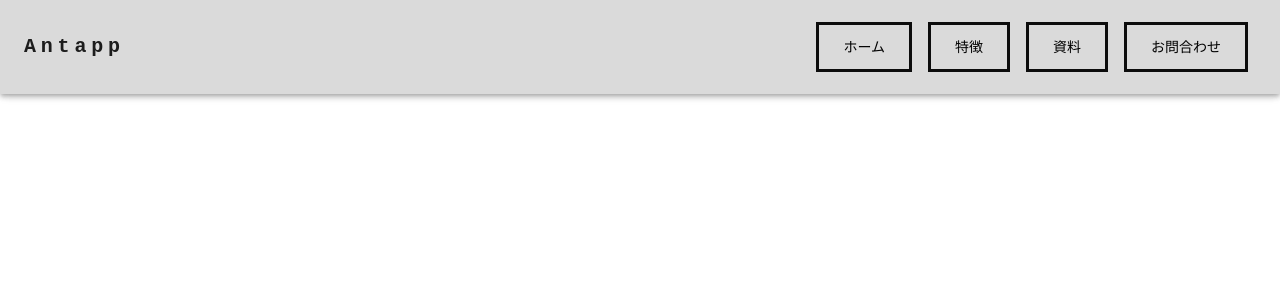
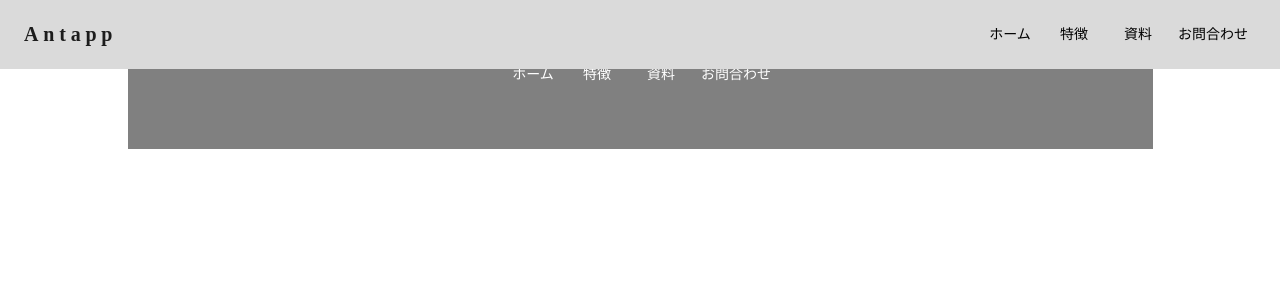
Before and after one commit to kutsu-4ta/antapp-marketing, a React (Create React App) app in the folder antapp-marketing-react/: page /form in a window 1280 px wide. Shown: the top 300 px of the page. Built offline with nearby package versions, Linux system fonts and the light colour scheme.

Commit message:
fix: 修正

```diff
--- a/antapp-marketing-react/src/commons/contactForm.tsx
+++ b/antapp-marketing-react/src/commons/contactForm.tsx
@@ -10,7 +10,7 @@ const ContactForm = () => {
             <Container sx={{paddingTop: 10, paddingBottom: 10}}>
                 <span className={'btn-round'}>
                     <a href="./product">
-                        無料相談はこちら
+                        送信
                     </a>
                 </span>
             </Container>
--- /dev/null
+++ b/antapp-marketing-react/src/commons/footer.tsx
@@ -0,0 +1,47 @@
+import * as React from 'react';
+import Container from '@mui/material/Container';
+import "./navigationBar.css";
+import Button from "@mui/material/Button";
+import Box from "@mui/material/Box";
+import Typography from "@mui/material/Typography";
+
+const menuContent = [
+    {
+        'name': 'ホーム',
+        'url' : '/'
+    },
+    {
+        'name': '特徴',
+        'url' : './product'
+    },
+    {   'name': '資料',
+        'url' : './productPaper'
+    },
+    {   'name': 'お問合わせ',
+        'url' : './contact'
+    }
+];
+
+// const settings = ['Profile', 'Account', 'Dashboard', 'Logout'];
+
+const Footer = () => {
+    return (
+        <Container sx={{paddingTop: 5, paddingBottom: 5}} style={{backgroundColor: "gray" }}>
+            <Box sx={{ flexGrow: 1, display: { xs: 'none', md: 'flex' }, justifyContent: 'center'}}>
+                {menuContent.map((menuContent) => (
+                    <Button
+                        key={menuContent.name}
+                        // onClick={handleCloseNavMenu}
+                        sx={{ my: 2, color: 'white', display: 'block' }}
+                    >
+                        {/* とりあえずaタグのリンク */}
+                        <a href={menuContent.url} style={{textDecoration: 'none', color: 'white'}}>
+                            {menuContent.name}
+                        </a>
+                    </Button>
+                ))}
+            </Box>
+        </Container>
+    );
+};
+export default Footer;
--- a/antapp-marketing-react/src/commons/navigationBar.tsx
+++ b/antapp-marketing-react/src/commons/navigationBar.tsx
@@ -55,7 +55,7 @@ function ResponsiveAppBar() {
     return (
         <AppBar position='fixed'
         sx={{
-            elevation: 0,
+            boxShadow: 0,
         }}
         >
             <Container maxWidth="xl">
@@ -69,7 +69,7 @@ function ResponsiveAppBar() {
                         sx={{
                             mr: 2,
                             display: { xs: 'none', md: 'flex' },
-                            fontFamily: 'monospace',
+                            fontFamily: 'Hiragino Kaku Gothic ProN',
                             fontWeight: 700,
                             letterSpacing: '.3rem',
                             color: 'inherit',
@@ -138,14 +138,13 @@ function ResponsiveAppBar() {
                         {menuContent.map((menuContent) => (
                             <Button
                                 key={menuContent.name}
-                                onClick={handleCloseNavMenu}
+                                // onClick={handleCloseNavMenu}
                                 sx={{ my: 2, color: 'white', display: 'block' }}
                             >
-                                <span className={"btn-nav"}>
-                                    <a href={menuContent.url}>
-                                        {menuContent.name}
-                                    </a>
-                                </span>
+                                {/* とりあえずaタグのリンク */}
+                                <a href={menuContent.url} style={{textDecoration: 'none', color: 'black'}}>
+                                    {menuContent.name}
+                                </a>
                             </Button>
                         ))}
                     </Box>
--- a/antapp-marketing-react/src/index.tsx
+++ b/antapp-marketing-react/src/index.tsx
@@ -8,6 +8,7 @@ import Product from './pages/product';
 import ProductPaper from './pages/productPaper';
 import Contact from './pages/contact';
 import ResponsiveAppBar from "./commons/navigationBar";
+import Footer from "./commons/footer";
 import { ThemeProvider, CssBaseline } from "@mui/material";
 import myTheme from "./commons/myTheme";
 
@@ -32,6 +33,7 @@ root.render(
                     {/*<Route exact path="/form" component={Form} />*/}
               </Routes>
           </BrowserRouter>
+          <Footer />
       </ThemeProvider>
   </React.StrictMode>
 );
```
Also changed, not shown: antapp-marketing-react/src/commons/carousel.tsx (indentation only).
